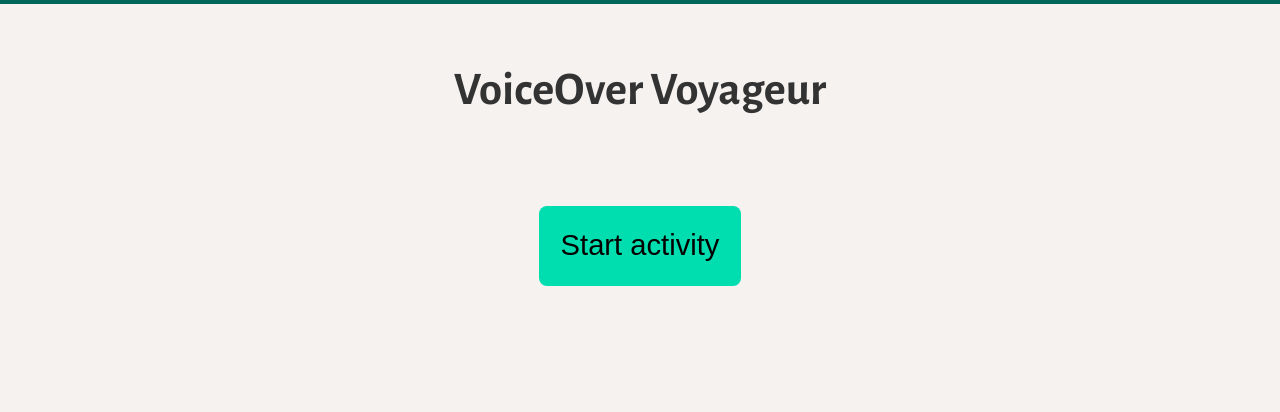
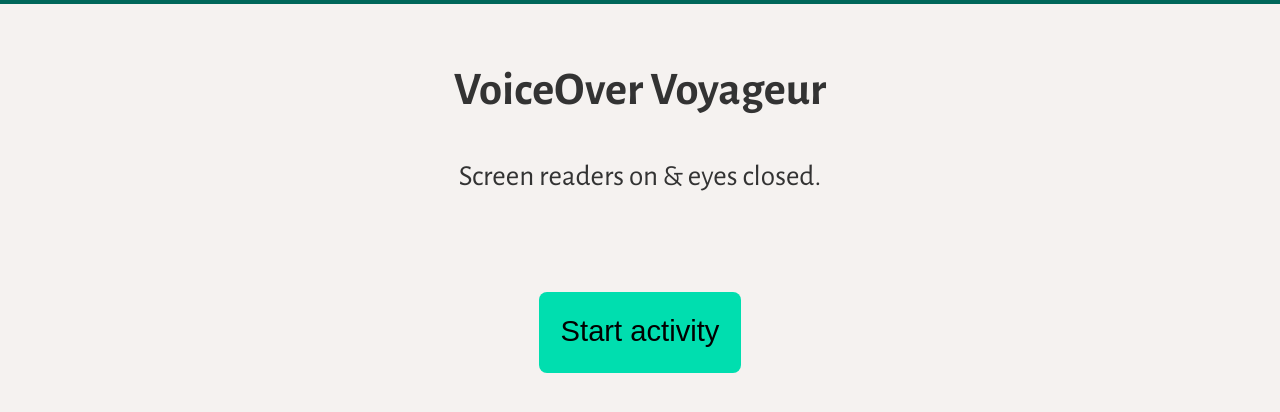
Before and after one commit to learn-the-web/activities, a Jekyll site: the page built from voiceover-voyageur/index.html, in a window 1280 px wide. Shown: the top 412 px of the page. Built offline with Jekyll 4.4.1, drawn with Linux system fonts in a browser that asks for light colours.

Commit message:
Add missing text and rearrange questions for more difficulty and proper progression.

```diff
--- a/voiceover-voyageur/activity.js
+++ b/voiceover-voyageur/activity.js
@@ -1,6 +1,6 @@
 var questions = [
   {
-    question: 'Activate VoiceOver and press the hidden button below.',
+    question: 'Use VoiceOver and press the hidden button below.',
     inputGroup: 'question-1',
     inputs: {}
   },
@@ -24,7 +24,7 @@ var questions = [
     }
   },
   {
-    question: 'Press the "Go!" button.',
+    question: 'Press the image of the dinosaur.',
     inputGroup: 'question-5',
     inputs: {},
     onstart: function () {
@@ -32,17 +32,24 @@ var questions = [
     }
   },
   {
-    question: 'Press the image of the dinosaur.',
+    question: 'Press the H5 tag.',
     inputGroup: 'question-6',
     inputs: {}
   },
   {
-    question: 'Press the button inside column “C”, row “4”.',
+    question: 'Check the checkbox',
     inputGroup: 'question-7',
-    inputs: {}
+    inputs: {
+      dino: true
+    },
+    onstart: function () {
+      document.getElementById('dino').addEventListener('change', function (e) {
+        if (document.getElementById('dino').checked) activity.advanceOrFail('yes');
+      });
+    }
   },
   {
-    question: 'Press the <h5>.',
+    question: 'Press the button inside column “C”, row “4”.',
     inputGroup: 'question-8',
     inputs: {}
   },
--- a/voiceover-voyageur/index.html
+++ b/voiceover-voyageur/index.html
@@ -1,7 +1,7 @@
 ---
 title: VoiceOver Voyageur
-intro:
-congrats:
+intro: Screen readers on &amp; eyes closed.
+congrats: You’re an amazing Voyageur, Janeway would be proud.
 scripts:
   - activity.js
 layout: form-validator
@@ -65,28 +65,41 @@ hideSubmit: true
 </div>
 
 <div data-input-group="question-5">
-  <div class="outline">
-    <div class="visually-hidden">
-      <button type="submit">Go!</button>
-    </div>
+  <div class="visually-hidden">
+    <img class="wrong" tabindex="0" src="icon.svg" alt="Armadillo">
+    <img class="wrong" tabindex="0" src="icon.svg" alt="Sea Horse">
+    <img class="wrong" tabindex="0" src="icon.svg" alt="Platypus">
+    <img class="wrong" tabindex="0" src="icon.svg" alt="Sloth">
+    <img class="right" tabindex="0" src="icon.svg" alt="Dinosaur">
+    <img class="wrong" tabindex="0" src="icon.svg" alt="Dodo">
+    <button type="submit">Go!</button>
   </div>
 </div>
 
 <div data-input-group="question-6">
-  <div class="outline">
-    <div class="visually-hidden">
-      <img class="wrong" tabindex="0" src="icon.svg" alt="Armadillo">
-      <img class="wrong" tabindex="0" src="icon.svg" alt="Sea Horse">
-      <img class="wrong" tabindex="0" src="icon.svg" alt="Platypus">
-      <img class="wrong" tabindex="0" src="icon.svg" alt="Sloth">
-      <img class="right" tabindex="0" src="icon.svg" alt="Dinosaur">
-      <img class="wrong" tabindex="0" src="icon.svg" alt="Dodo">
-      <button type="submit">Go!</button>
-    </div>
+  <div class="visually-hidden">
+    <h3 class="wrong" tabindex="0">Plant-Eaters</h3>
+    <h4 class="wrong" tabindex="0">Apatosaurus</h4>
+    <h4 class="wrong" tabindex="0">Stegosaurus</h4>
+    <h4 class="wrong" tabindex="0">Triceratops</h4>
+    <h5 class="right" tabindex="0">Has a bony fringe-head.</h5>
+    <h3 class="wrong" tabindex="0">Meat-Eaters</h3>
+    <h4 class="wrong" tabindex="0">Tyrannosaurus</h4>
+    <h4 class="wrong" tabindex="0">Spinosaurus</h4>
+    <h4 class="wrong" tabindex="0">Velociraptor</h4>
+    <button type="submit">Submit!</button>
   </div>
 </div>
 
 <div data-input-group="question-7">
+  <div class="visually-hidden">
+    <input type="checkbox" id="dino">
+    <label for="dino">Dinosaurs are amazing!</label>
+    <button type="submit">Go!</button>
+  </div>
+</div>
+
+<div data-input-group="question-8">
   <div class="visually-hidden">
     <table>
       <thead>
@@ -140,20 +153,6 @@ hideSubmit: true
   </div>
 </div>
 
-<div data-input-group="question-8">
-  <div class="visually-hidden">
-    <h3 class="wrong" tabindex="0">Plant-Eaters</h3>
-    <h4 class="wrong" tabindex="0">Apatosaurus</h4>
-    <h4 class="wrong" tabindex="0">Stegosaurus</h4>
-    <h4 class="wrong" tabindex="0">Triceratops</h4>
-    <h5 class="right" tabindex="0">Has a bony fringe-head.</h5>
-    <h3 class="wrong" tabindex="0">Meat-Eaters</h3>
-    <h4 class="wrong" tabindex="0">Tyrannosaurus</h4>
-    <h4 class="wrong" tabindex="0">Spinosaurus</h4>
-    <h4 class="wrong" tabindex="0">Velociraptor</h4>
-    <button type="submit">Submit!</button>
-  </div>
-</div>
 
 <div data-input-group="question-9">
   <div class="visually-hidden">
```
